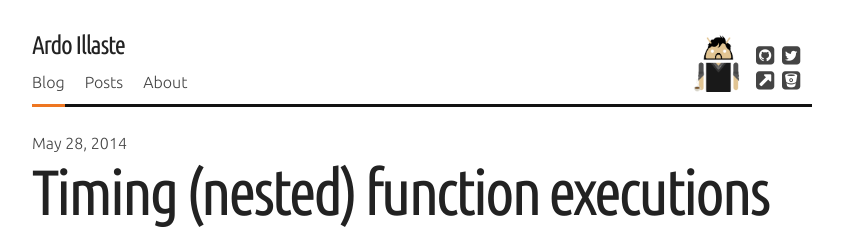
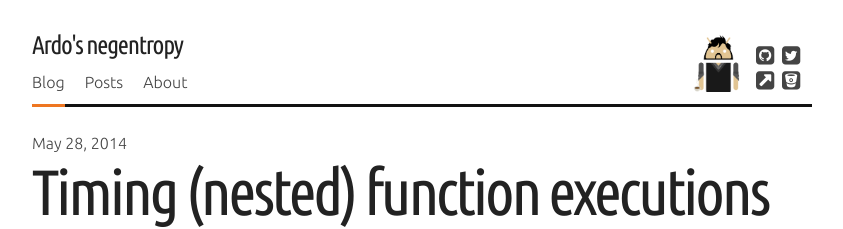
Before and after one commit to ardoi/ardoi.github.io, a Jekyll site: the page built from index.html, in a window 1280 px wide. Shown: the top 229 px of the page, without its empty margins (218-1061 px from the left). Built offline with Jekyll 4.4.1, drawn with Linux system fonts in a browser that asks for light colours; nearby versions of some CDN libraries; Markdown is read by kramdown in place of the engine named in the settings; the list of posts is cut into pages by our own code.

Commit message:
formatting

```diff
--- a/_includes/header.html
+++ b/_includes/header.html
@@ -23,7 +23,7 @@
             </div>
         </div>
 
-        <h5 class="logo"><a href="/">Ardo Illaste</a></h5>
+        <h5 class="logo"><a href="/">Ardo's negentropy </a></h5>
         <nav>
             <ul>
                 {% if page.nav == "blog" %}
```
